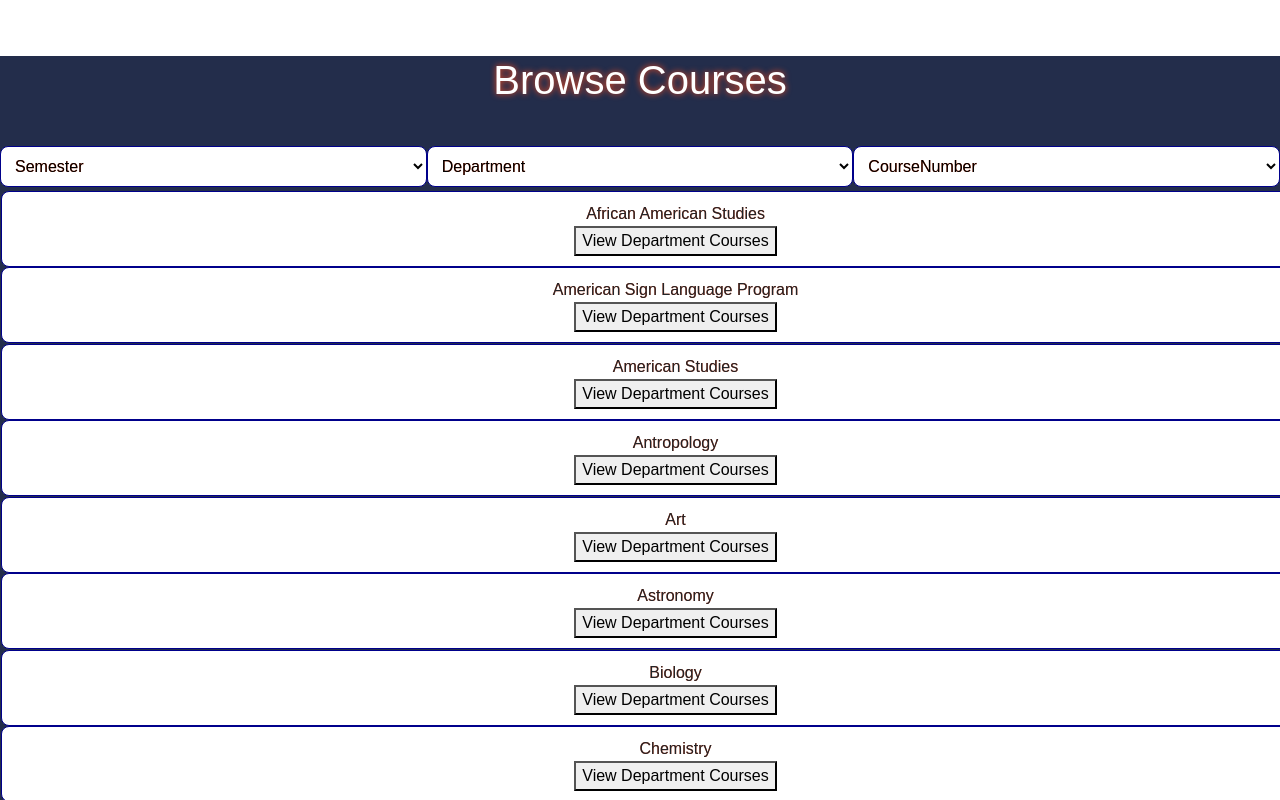
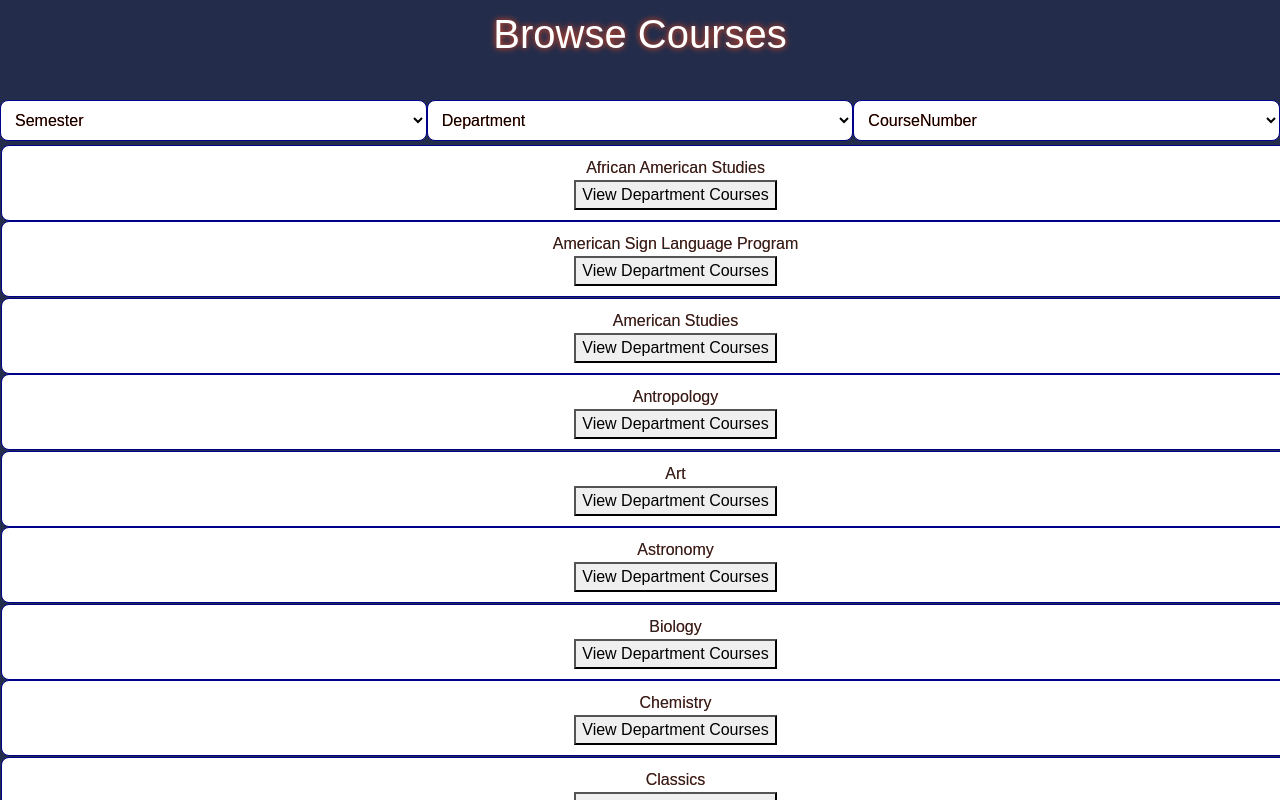
Before and after one commit to Project-Code-UVA/Hoos-Available, a React (Create React App) app in the folder hoos-available/: page /BrowseCourses in a window 1280 px wide. Shown: the top 800 px of the page. Built offline with nearby package versions, Linux system fonts and the light colour scheme.

Commit message:
Minor style changes, fixed bug going back from profile page with removing event listener.

```diff
--- a/hoos-available/src/BrowseCourses.js
+++ b/hoos-available/src/BrowseCourses.js
@@ -4,7 +4,7 @@ import './styles.css';
 const BrowseCourses = () => {
     return (
         <>
-            <meta charSet="UTF-8"/>
+          <meta charSet="UTF-8"/>
             <title>Homepage</title>
             <body className="boxsections-body">
             <div className="top-container">
--- a/hoos-available/src/HomePage.js
+++ b/hoos-available/src/HomePage.js
@@ -11,6 +11,7 @@ const HomePage = () => {
                 <title>Homepage</title>
             </head>
             <body className="home-body">
+
                 <div className="top-container">
                     <div className="uva-logo">
                         <img src={require("./images/vsabre.png")} width="15%" />
--- a/hoos-available/src/ProfilePage.js
+++ b/hoos-available/src/ProfilePage.js
@@ -54,7 +54,8 @@ const ProfessorProfile = () => {
         // Cleanup function
         return () => {
             // Remove the event listener when the component unmounts
-            document.getElementById('emailButton').removeEventListener('click', emailButtonClickHandler);
+            if(document.getElementById('emailButton'))
+                document.getElementById('emailButton').removeEventListener('click', emailButtonClickHandler);
         };
     }, []); // Empty dependency array means this effect runs once when the component mounts
 
--- a/hoos-available/src/styles.css
+++ b/hoos-available/src/styles.css
@@ -3,12 +3,14 @@
     font-family: sans-serif;
     min-height: 100vh;
     background-color: #232D4B !important;
+
 }
 .home-body {
     text-align: center;
     font-family: sans-serif;
     min-height: 100vh;
     background-color: #232D4B !important;
+
 }
 
 
@@ -26,7 +28,7 @@ h1 {
 }
 
 .top-container  {
-    margin-top: 7vh;
+    padding-top: 10px;
     color: white;
     text-shadow: 0 0 0.5vw #F84C1E;
     text-align: center;
```
